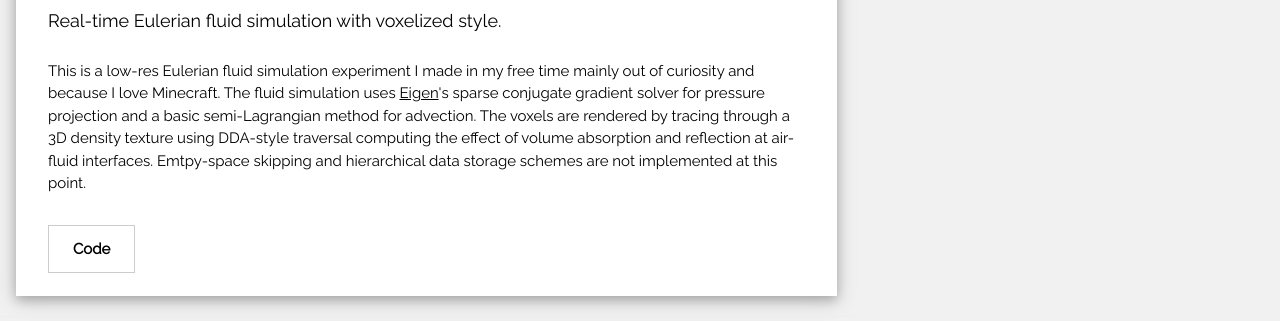
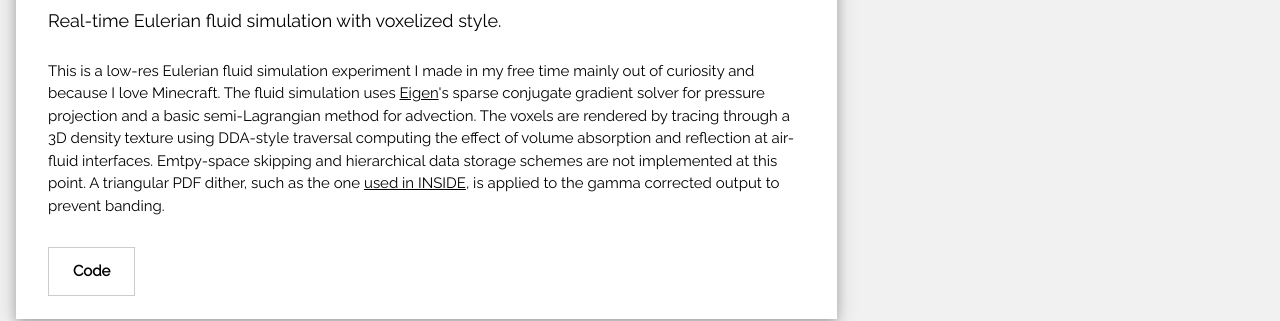
Before and after one commit to zogi/zogi.github.io, a plain HTML site: page graphics/index.html in a window 1280 px wide. Shown: the part 647-968 px from the top of the page. Drawn offline with nearby package versions, Linux system fonts and the light colour scheme.

Commit message:
mention dithering in graphics projects page

```diff
--- a/graphics/index.html
+++ b/graphics/index.html
@@ -51,6 +51,8 @@ and is wrapped around the whole page content, except for the footer in this exam
         The voxels are rendered by tracing through a 3D density texture using DDA-style traversal computing the
         effect of volume absorption and reflection at air-fluid interfaces.
         Emtpy-space skipping and hierarchical data storage schemes are not implemented at this point.
+        A triangular PDF dither, such as the one <a href="https://www.youtube.com/watch?v=RdN06E6Xn9E&t=1259">used in INSIDE</a>,
+        is applied to the gamma corrected output to prevent banding.
       </p>
       <div class="w3-row">
         <div class="w3-col m8 s12">
```
